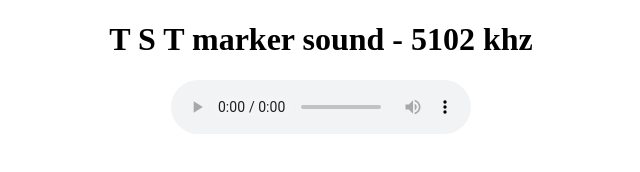
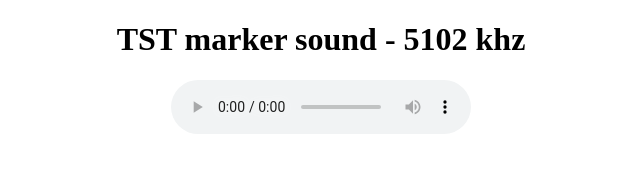
Before and after one commit to nikita-yon/nns, a plain HTML site: page 5102.html in a window 1280 px wide. Shown: the whole page, without its empty margins (319-959 px from the left). Drawn offline with Linux system fonts and the light colour scheme.

Commit message:
Update 5102.html

```diff
--- a/5102.html
+++ b/5102.html
@@ -13,7 +13,7 @@
 <body>
 
     <div id="para">
-        <h1>T S T marker sound - 5102 khz</h1>
+        <h1>TST marker sound - 5102 khz</h1>
     <audio controls id="para">
 
         <source src="5102.wav" type="audio/wav">
```
